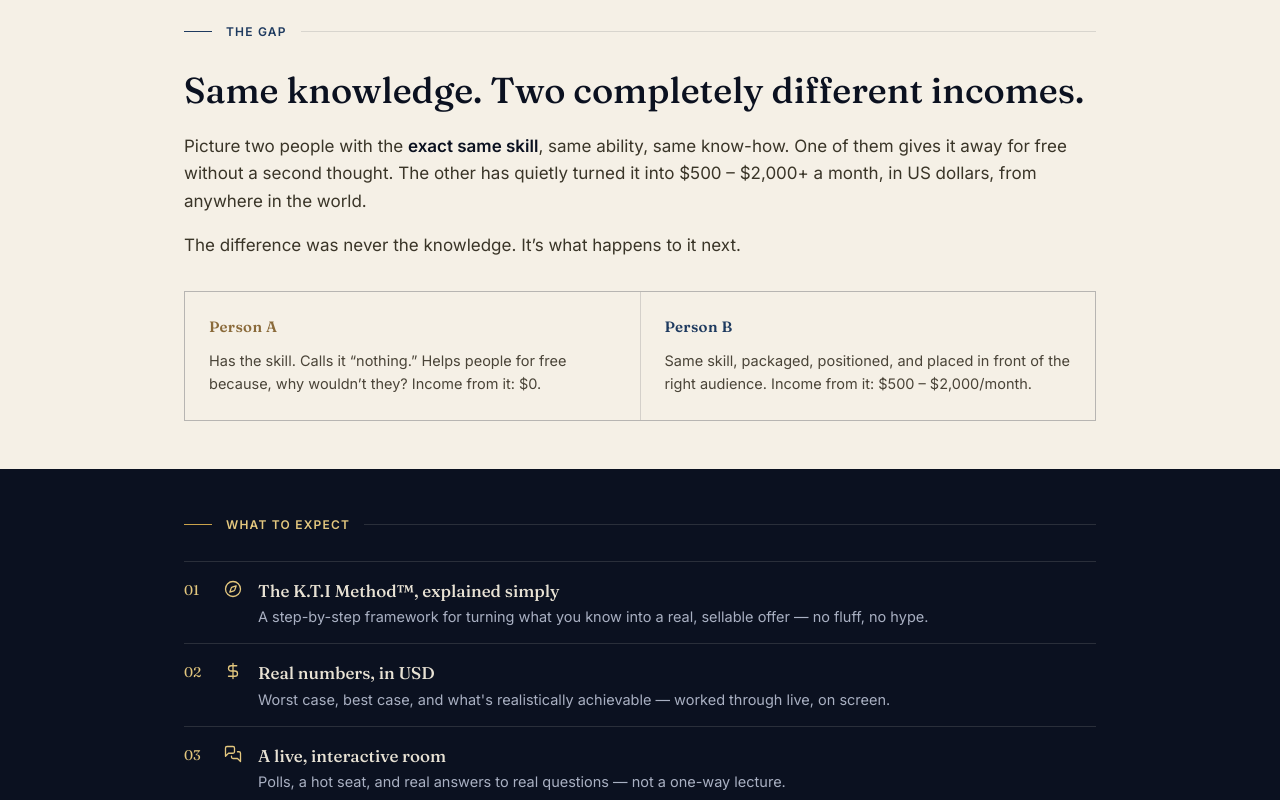
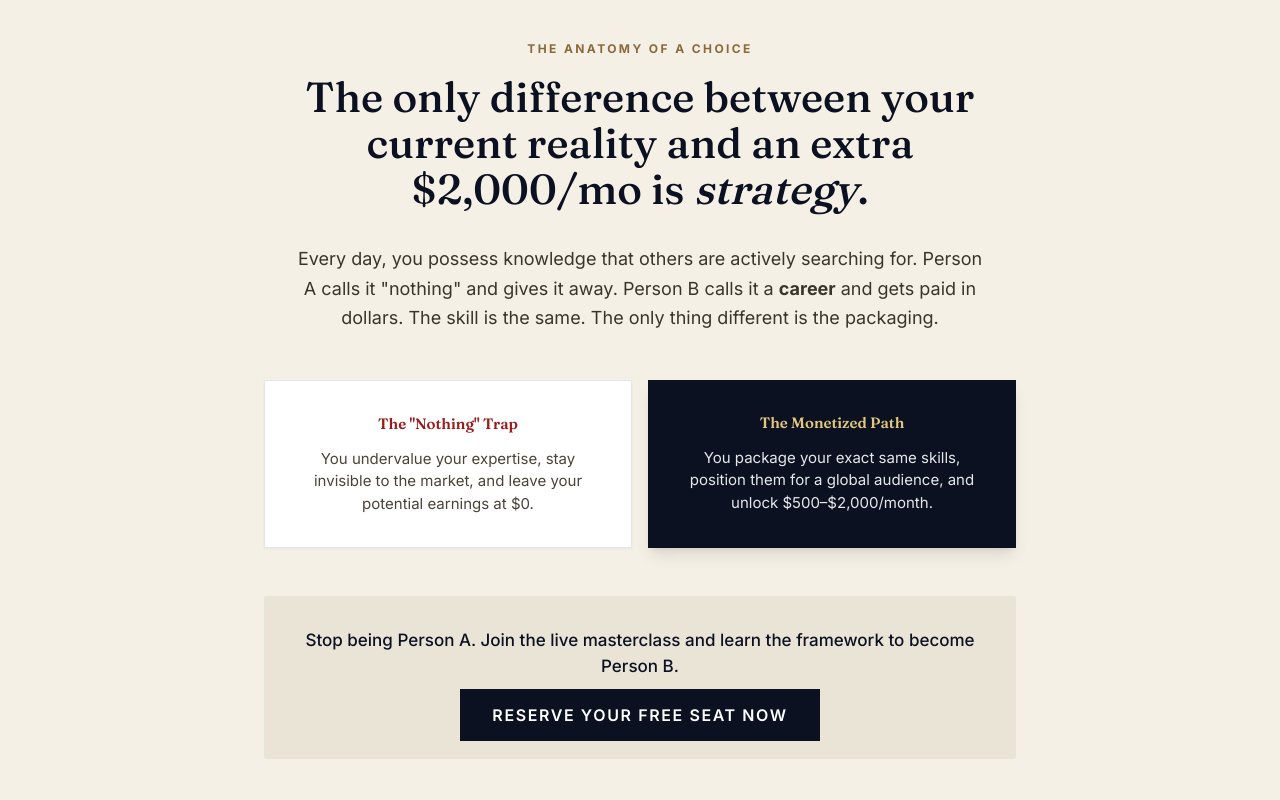
Before and after one commit to reuben200/kti-webinar, a React (Vite) app: page / in a window 1280 px wide. Shown: the part 740-1540 px from the top of the page. Built offline with nearby package versions, Linux system fonts and the light colour scheme; no server answers.

Commit message:
Update Reframe.jsx

```diff
--- a/src/components/Reframe.jsx
+++ b/src/components/Reframe.jsx
@@ -1,44 +1,50 @@
 export default function Reframe() {
   return (
-    <section className="bg-parchment text-ink py-12">
-      <div className="max-w-[960px] mx-auto px-6">
-        <div className="ledger ledger-dark">
-          <span>The Gap</span>
+    <section className="bg-parchment text-ink py-16">
+      <div className="max-w-[800px] mx-auto px-6 text-center">
+        {/* Added a more provocative header */}
+        <div className="text-[12px] font-bold tracking-[0.2em] uppercase text-[#8A6A3A] mb-4">
+          The Anatomy of a Choice
         </div>
 
-        <h2 className="font-display font-medium text-ink leading-tight mb-5 text-[26px] sm:text-[32px] md:text-[36px]">
-          Same knowledge. Two completely different incomes.
+        <h2 className="font-display font-medium text-ink leading-[1.1] mb-8 text-[32px] sm:text-[42px]">
+          The only difference between your current reality and an extra $2,000/mo is <span className="italic">strategy</span>.
         </h2>
 
-        <p className="text-[17px] leading-relaxed text-[#3A3528] mb-4 max-w-[960px]">
-          Picture two people with the <strong className="text-ink font-semibold">exact same skill</strong>, same
-          ability, same know-how. One of them gives it away for free without a second
-          thought. The other has quietly turned it into $500 – $2,000+ a month, in US
-          dollars, from anywhere in the world.
-        </p>
-        <p className="text-[17px] leading-relaxed text-[#3A3528] mb-4 max-w-[560px]">
-          The difference was never the knowledge. It&rsquo;s what happens to it next.
+        <p className="text-[18px] leading-relaxed text-[#3A3528] mb-12 max-w-[700px] mx-auto">
+          Every day, you possess knowledge that others are actively searching for.
+          Person A calls it "nothing" and gives it away.
+          Person B calls it a <strong>career</strong> and gets paid in dollars.
+          The skill is the same. The only thing different is the packaging.
         </p>
 
-        <div className="grid grid-cols-1 sm:grid-cols-2 gap-px bg-ink/[0.14] border border-ink/[0.14] mt-8">
-          <div className="bg-parchment p-6">
-            <div className="font-display text-[15px] font-semibold tracking-wide mb-2.5 text-[#8A6A3A]">
-              Person A
+        {/* Improved Contrast in the Comparison */}
+        <div className="grid grid-cols-1 sm:grid-cols-2 gap-4 mb-12">
+          <div className="bg-white p-8 border border-ink/[0.1] shadow-sm">
+            <div className="font-display text-[15px] font-semibold text-red-800 mb-3">
+              The "Nothing" Trap
             </div>
-            <p className="text-[14.5px] leading-relaxed text-[#4A4438]">
-              Has the skill. Calls it &ldquo;nothing.&rdquo; Helps people for free
-              because, why wouldn&rsquo;t they? Income from it: $0.
+            <p className="text-[15px] text-[#4A4438]">
+              You undervalue your expertise, stay invisible to the market, and leave your potential earnings at $0.
             </p>
           </div>
-          <div className="bg-parchment p-6">
-            <div className="font-display text-[15px] font-semibold tracking-wide mb-2.5 text-blue">
-              Person B
+          <div className="bg-ink text-white p-8 shadow-lg">
+            <div className="font-display text-[15px] font-semibold text-gold-soft mb-3">
+              The Monetized Path
             </div>
-            <p className="text-[14.5px] leading-relaxed text-[#4A4438]">
-              Same skill, packaged, positioned, and placed in front of the right
-              audience. Income from it: $500 – $2,000/month.
+            <p className="text-[15px] text-white/90">
+              You package your exact same skills, position them for a global audience, and unlock $500–$2,000/month.
             </p>
           </div>
+        </div>
+
+        <div className="bg-[#EAE4D7] p-8 rounded-sm">
+          <p className="text-[17px] font-medium mb-6">
+            Stop being Person A. Join the live masterclass and learn the framework to become Person B.
+          </p>
+          <a href="#registration" className="bg-ink text-white px-8 py-4 text-[16px] font-semibold hover:bg-gold-soft transition-all uppercase tracking-widest">
+            Reserve Your Free Seat Now
+          </a>
         </div>
       </div>
     </section>
```
